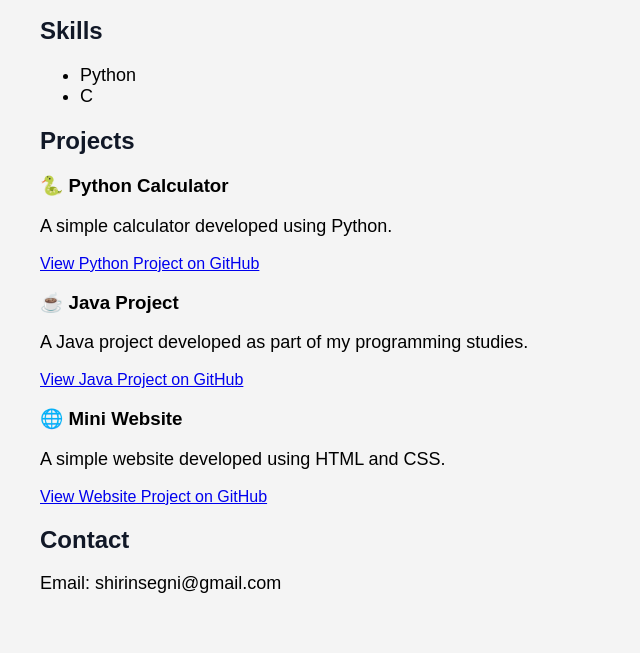
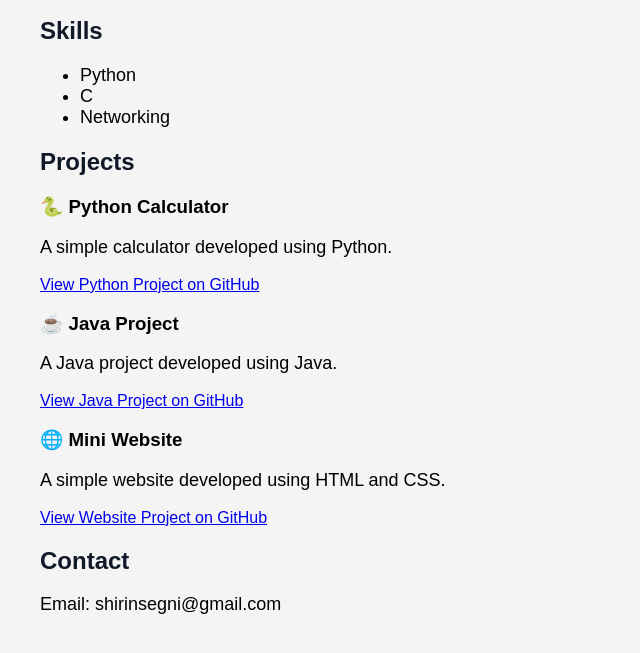
Before and after one commit to shirinsegni/Portfolio, a plain HTML site: page index.html in a window 1280 px wide. Shown: the part 123-776 px from the top of the page, without its empty margins (0-640 px from the left). Drawn offline with Linux system fonts and the light colour scheme.

Commit message:
Update skills and project description in index.html
Added Networking to the skills list and updated the project description for Java.

```diff
--- a/index.html
+++ b/index.html
@@ -13,6 +13,7 @@
 <ul>
     <li>Python</li>
     <li>C</li>
+    <li>Networking</li>
 </ul>
 
 <h2>Projects</h2>
@@ -24,7 +25,7 @@
 </a>
 
 <h3>☕ Java Project</h3>
-<p>A Java project developed as part of my programming studies.</p>
+<p>A Java project developed using Java.</p>
 <a href="https://github.com/shirinsegni/java" target="_blank">
     View Java Project on GitHub
 </a>
```
